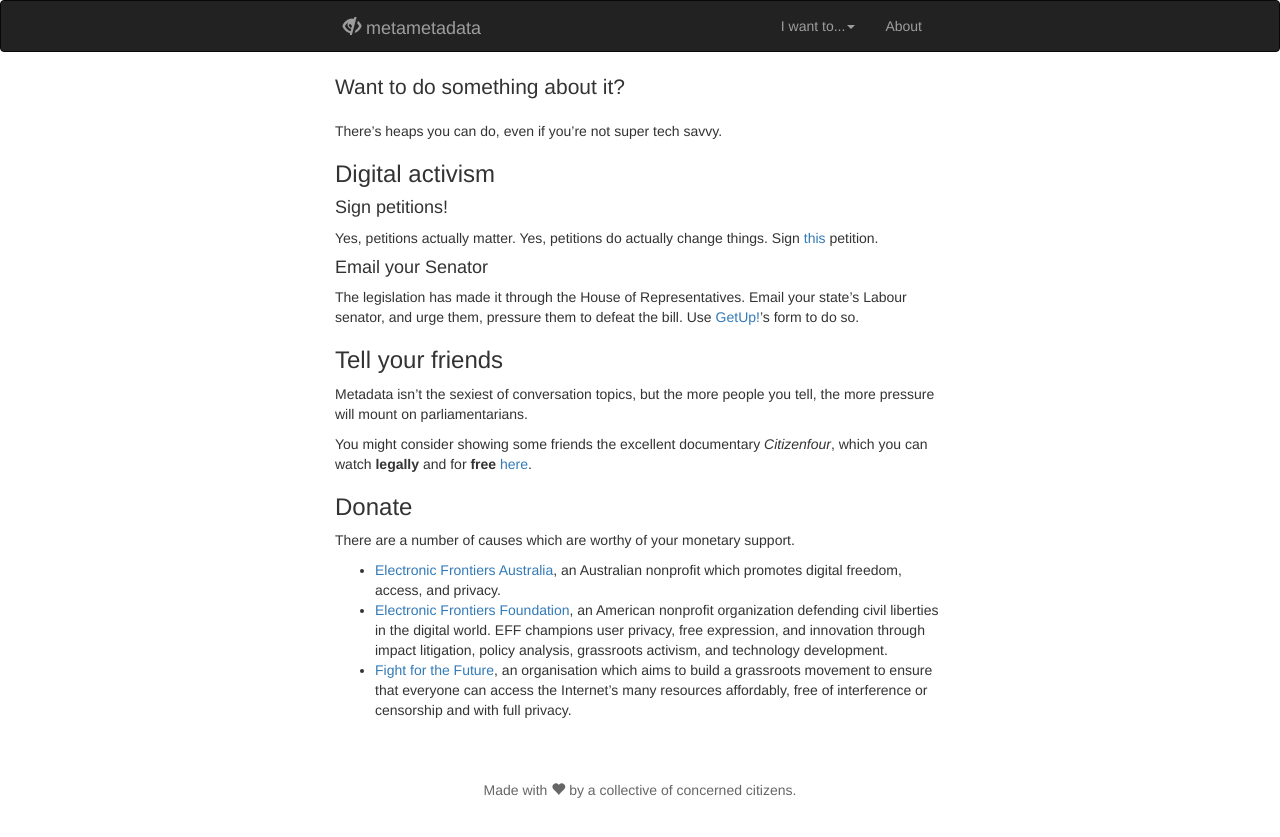
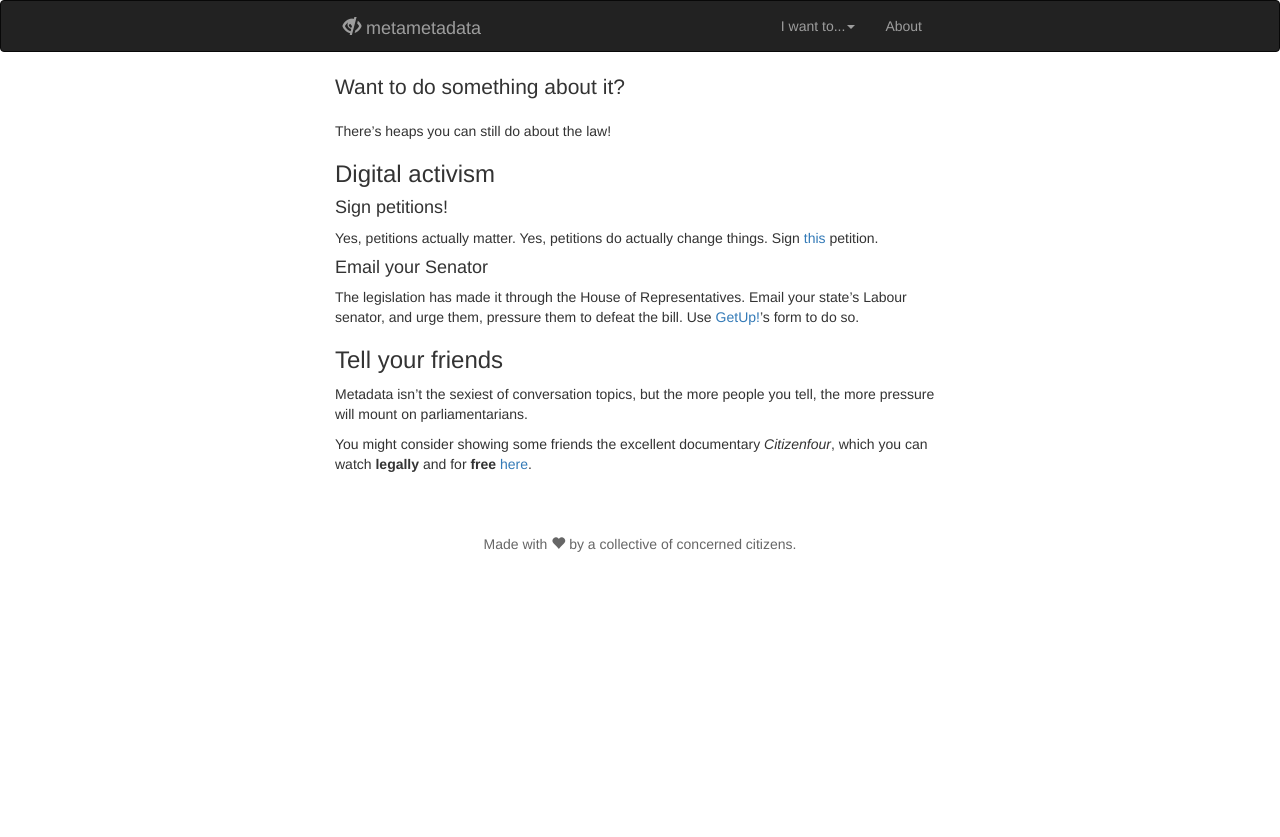
Before and after one commit to stragu/metametadata, a Jekyll site: the page built from dosomething.md, in a window 1280 px wide. Shown: the top 837 px of the page. Built offline with Jekyll 4.4.1, drawn with Linux system fonts in a browser that asks for light colours; nearby versions of some CDN libraries.

Commit message:
Commented the donate section.

```diff
--- a/dosomething.md
+++ b/dosomething.md
@@ -6,7 +6,7 @@ permalink: /dosomething/
 
 <p class="lead">Want to do something about it?</p>
 
-There's heaps you can do, even if you're not super tech savvy.
+There's heaps you can still do about the law!
 
 ### Digital activism
 
@@ -29,7 +29,9 @@ You might consider showing some friends the excellent documentary _Citizenfour_,
 which you can watch __legally__
 and for __free__ [here](http://thoughtmaybe.com/citizenfour/).
 
-### Donate
+
+
+<!---### Donate
 There are a number of causes which are worthy of your monetary support.
 
 - [Electronic Frontiers Australia](https://www.efa.org.au/),
@@ -38,4 +40,4 @@ an Australian nonprofit which promotes digital freedom, access, and privacy.
 defending civil liberties in the digital world. EFF champions user privacy,
 free expression, and innovation through impact litigation, policy analysis,
 grassroots activism, and technology development.
-- [Fight for the Future](https://www.fightforthefuture.org/), an organisation which aims to build a grassroots movement to ensure that everyone can access the Internet’s many resources affordably, free of interference or censorship and with full privacy.
+- [Fight for the Future](https://www.fightforthefuture.org/), an organisation which aims to build a grassroots movement to ensure that everyone can access the Internet’s many resources affordably, free of interference or censorship and with full privacy.-->
```
